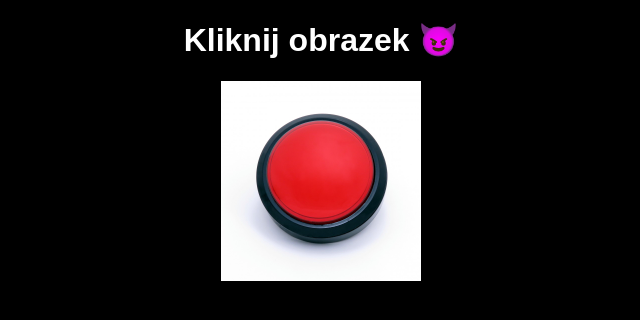
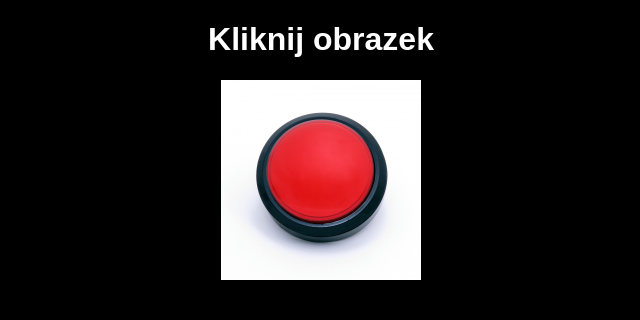
Before and after one commit to patyczok/nowyjajok, a plain HTML site: page index.html in a window 1280 px wide. Shown: the whole page, without its empty margins (319-959 px from the left). Drawn offline with Linux system fonts and the light colour scheme.

Commit message:
Update index.html

```diff
--- a/index.html
+++ b/index.html
@@ -37,7 +37,7 @@
 </head>
 <body>
 
-    <h1>Kliknij obrazek 😈</h1>
+    <h1>Kliknij obrazek </h1>
     <img src="przycisk.png" alt="Kliknij mnie" id="playButton">
     <audio id="sound" src="Gemi2.mp3" loop></audio>
 
```
